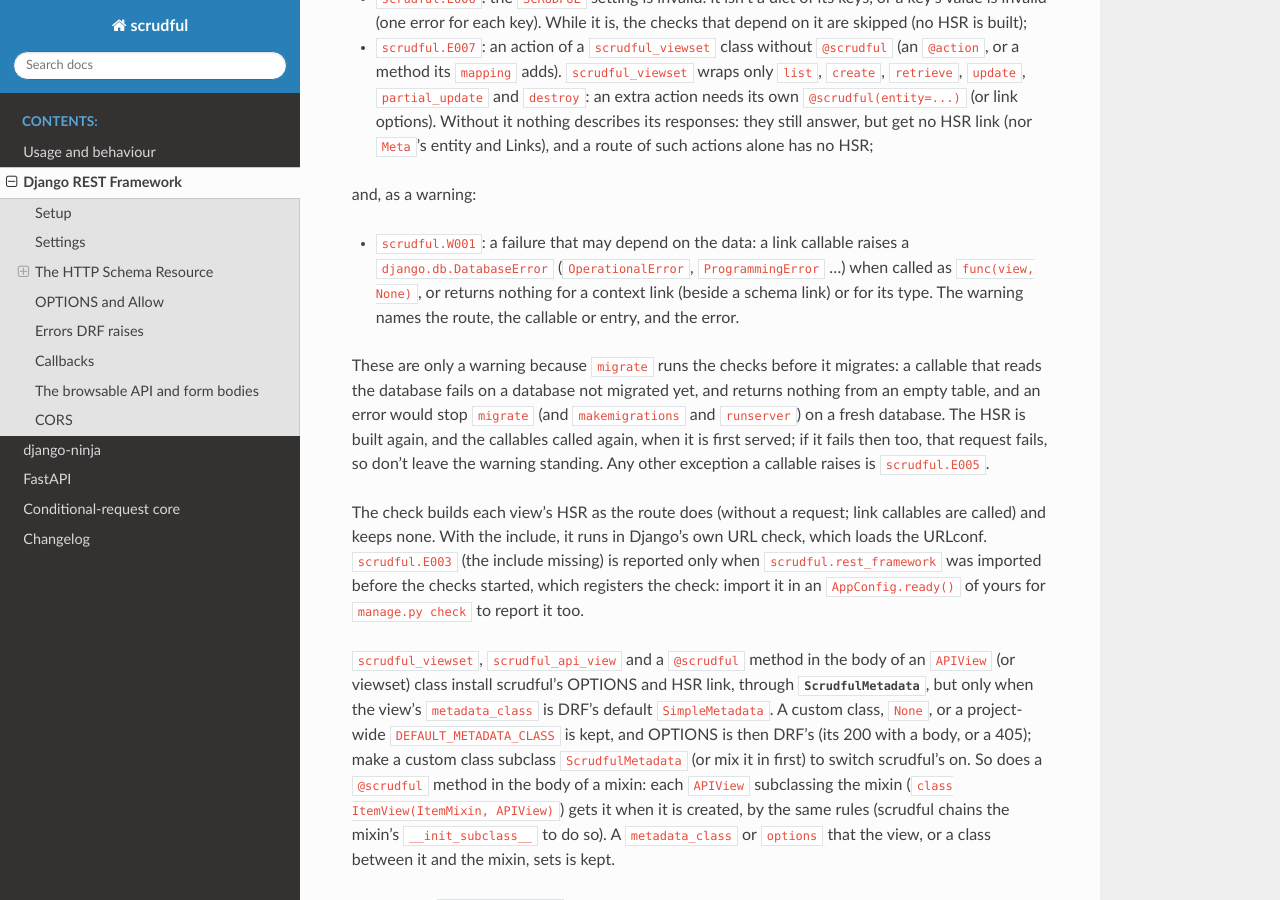
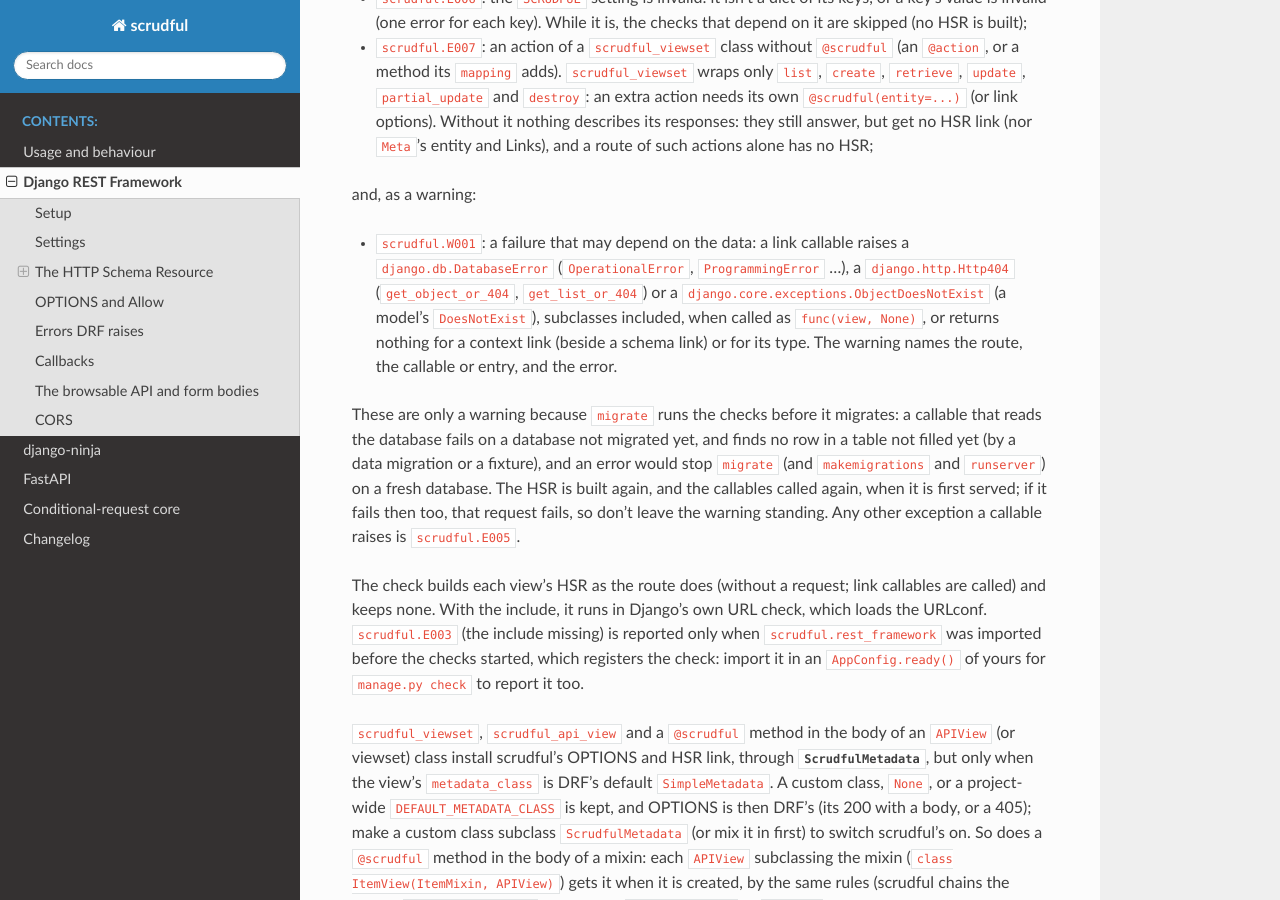
Before and after one commit to mimotoai/scrudful, a Sphinx documentation site: the page built from docs/source/rest_framework.rst, in a window 1280 px wide and 900 px high, scrolled down 1403 px. Built offline with Sphinx 7.4.7 and the Read the Docs theme 3.1.0, drawn with Linux system fonts in a browser that asks for light colours.

Commit message:
DRF: a link callable's Http404 or ObjectDoesNotExist is W001
A callable reading a row of a migrated but empty table (get_list_or_404,
.get()) raised E005, so migrate and runserver refused to start until the
row existed. Http404 and ObjectDoesNotExist, subclasses included, now
join DatabaseError as what may depend on the data.

Claude-Session: https://claude.ai/code/session_01SAZeWv3jW9kYJFL415oZPV

```diff
--- a/docs/source/rest_framework.rst
+++ b/docs/source/rest_framework.rst
@@ -82,13 +82,17 @@ and, as a warning:
 
 * ``scrudful.W001``: a failure that may depend on the data: a link callable
   raises a ``django.db.DatabaseError`` (``OperationalError``,
-  ``ProgrammingError`` ...) when called as ``func(view, None)``, or returns
-  nothing for a context link (beside a schema link) or for its type. The
-  warning names the route, the callable or entry, and the error.
+  ``ProgrammingError`` ...), a ``django.http.Http404`` (``get_object_or_404``,
+  ``get_list_or_404``) or a ``django.core.exceptions.ObjectDoesNotExist`` (a
+  model's ``DoesNotExist``), subclasses included, when called as
+  ``func(view, None)``, or returns nothing for a context link (beside a
+  schema link) or for its type. The warning names the route, the callable or
+  entry, and the error.
 
 These are only a warning because ``migrate`` runs the checks before it
 migrates: a callable that reads the database fails on a database not migrated
-yet, and returns nothing from an empty table, and an error would stop
+yet, and finds no row in a table not filled yet (by a data migration or a
+fixture), and an error would stop
 ``migrate`` (and ``makemigrations`` and ``runserver``) on a fresh database.
 The HSR is built again, and the callables called again, when it is first
 served; if it fails then too, that request fails, so don't leave the warning
```
Also changed, not shown: CHANGELOG.rst (+5 -3 lines), README.rst (+6 -4 lines), 2 other files.
